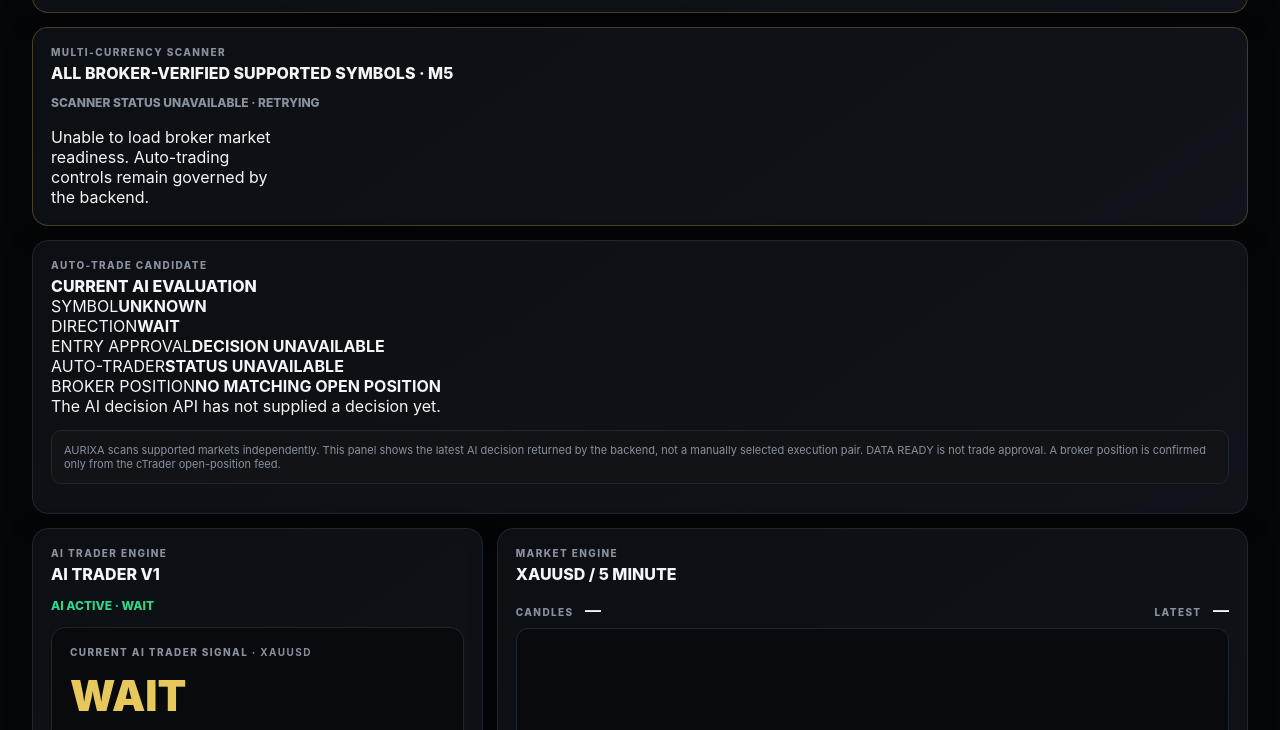
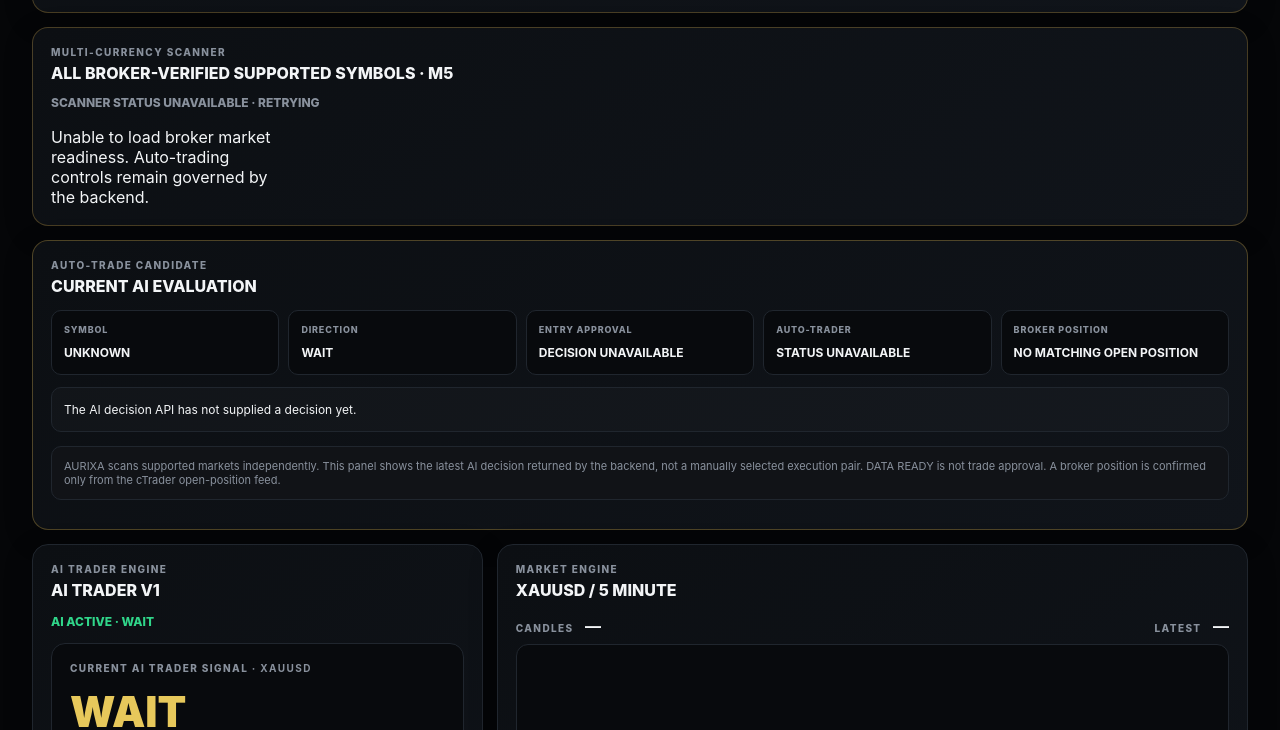
Before and after one commit to sinah2772/aurixa-ai, a website: page web/index.html in a window 1280 px wide. Shown: the part 596-1326 px from the top of the page. Drawn offline with Linux system fonts and the light colour scheme; no server answers.

Commit message:
Style auto-trade candidate status panel

```diff
--- a/web/multi-market-ui.css
+++ b/web/multi-market-ui.css
@@ -101,3 +101,16 @@
 .frontend-data-freshness { margin-top: 8px; font-size: 11px; color: var(--muted, #a0a0a0); overflow-wrap: anywhere; }
 .frontend-data-freshness.is-fresh { color: var(--success, #65d6a0); }
 .frontend-data-freshness.is-stale { color: var(--danger, #ff7777); }
+
+
+/* Auto-trade candidate: clearly separate signal eligibility from broker execution. */
+.auto-candidate-panel { border-color: rgba(245,196,81,.28); }
+.auto-candidate-grid { display:grid; grid-template-columns:repeat(5,minmax(0,1fr)); gap:9px; margin-top:14px; }
+.auto-candidate-stat { min-width:0; padding:12px; border:1px solid var(--border); border-radius:10px; background:#080a0d; }
+.auto-candidate-stat span { display:block; color:var(--muted); font-size:9px; font-weight:850; letter-spacing:.09em; line-height:1.5; }
+.auto-candidate-stat strong { display:block; margin-top:7px; font-size:12px; overflow-wrap:anywhere; line-height:1.5; }
+.auto-candidate-reason { margin-top:12px; padding:12px; border:1px solid var(--border); border-radius:10px; color:var(--text); background:rgba(255,255,255,.02); font-size:12px; line-height:1.6; overflow-wrap:anywhere; }
+.auto-candidate-panel.is-approved { border-color:rgba(48,214,138,.45); }
+.auto-candidate-panel.is-blocked { border-color:rgba(255,91,101,.45); }
+@media (max-width:850px) { .auto-candidate-grid { grid-template-columns:repeat(2,minmax(0,1fr)); } }
+@media (max-width:420px) { .auto-candidate-grid { gap:7px; } .auto-candidate-stat { padding:9px; } .auto-candidate-stat strong { font-size:11px; } }
```
